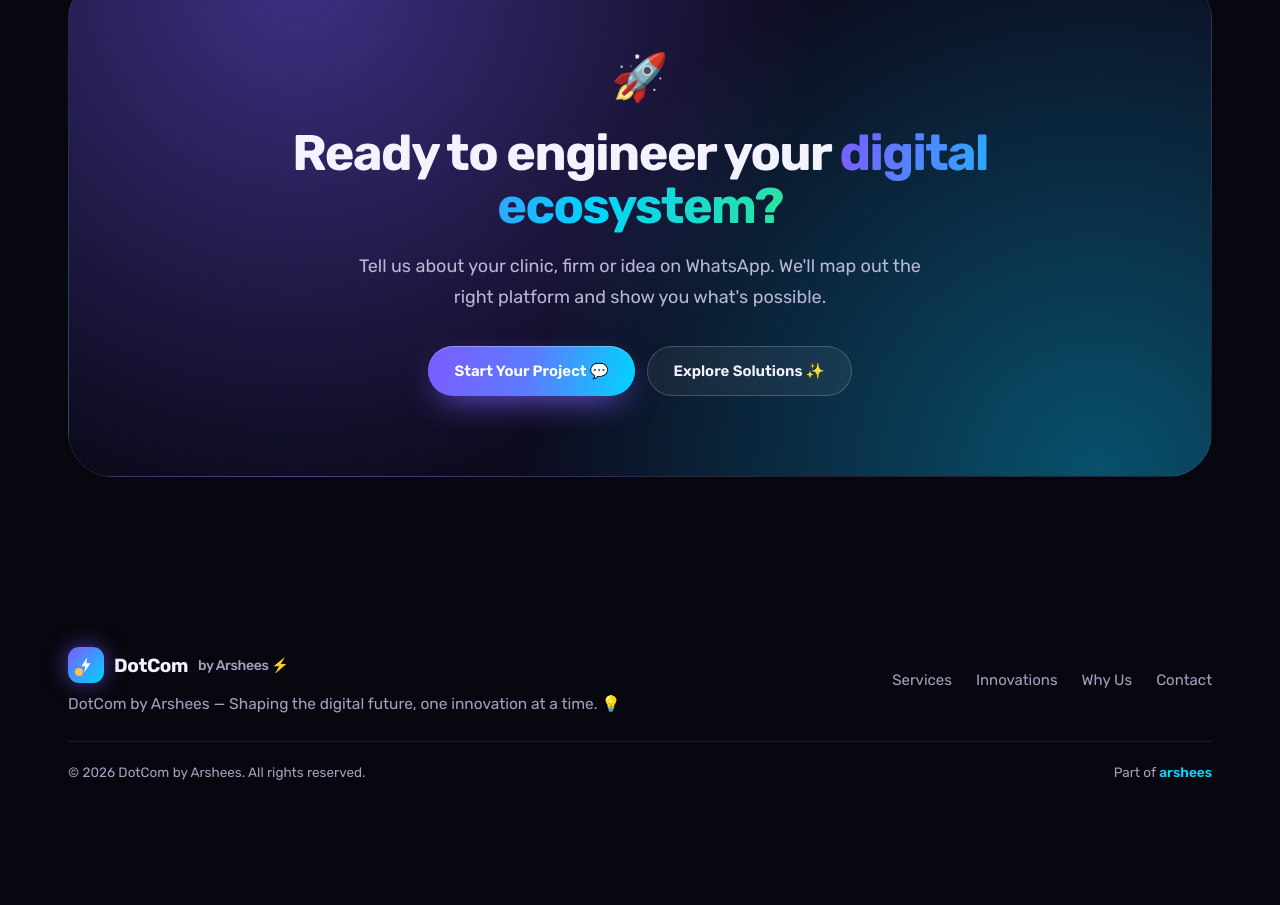
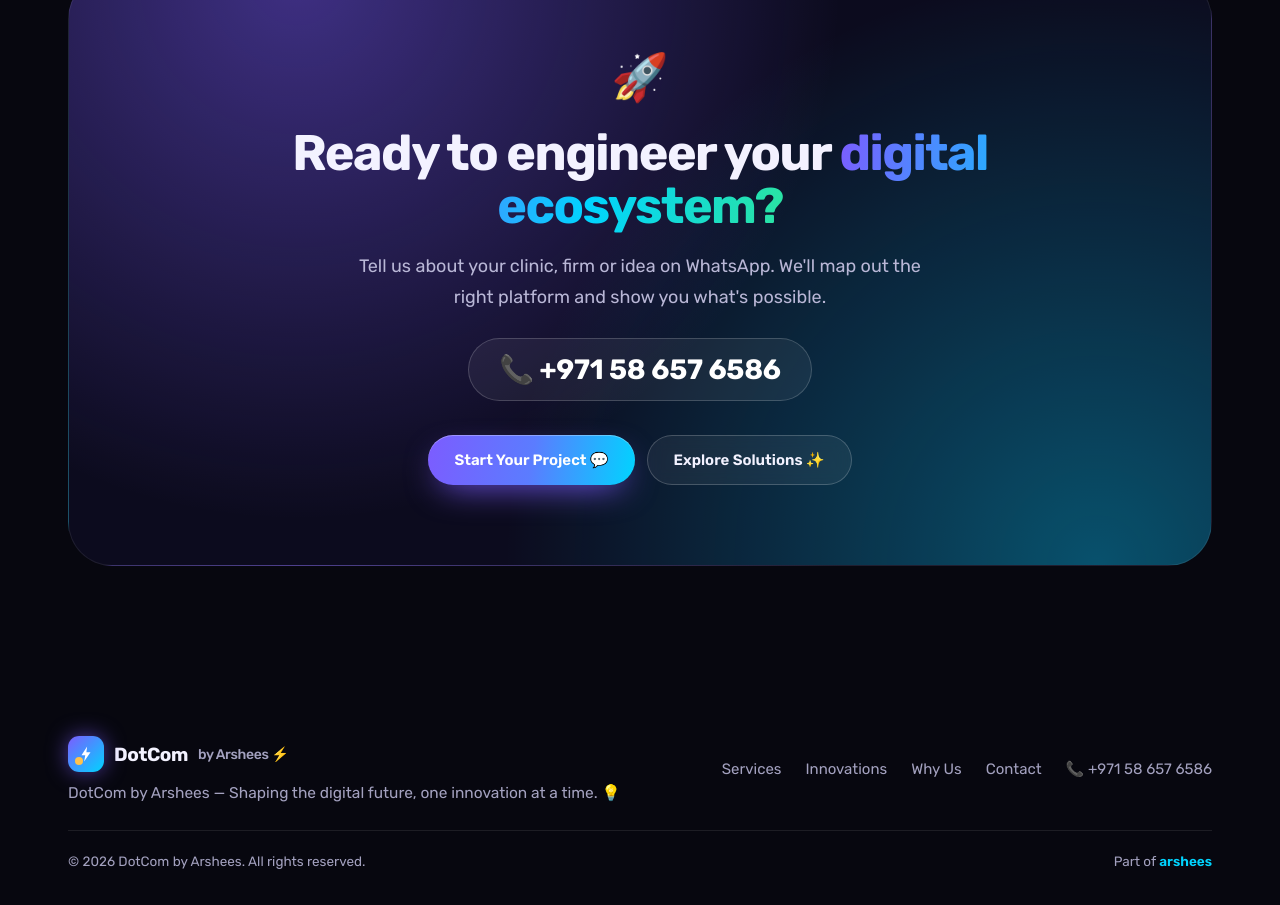
Before and after one commit to drmirshadck/arshees, a plain HTML site: page dotcom/index.html in a window 1280 px wide. Shown: the part 3566-4471 px from the top of the page. Before the commit the page ends 4382 px from the top, so only its background shows below. Drawn offline with Linux system fonts and the light colour scheme.

Commit message:
Add files via upload

```diff
--- a/dotcom/index.html
+++ b/dotcom/index.html
@@ -130,6 +130,9 @@ h2{font-size:50px;line-height:1.06;font-weight:700;margin-top:16px}
 .cta p{max-width:600px;margin:18px auto 0;font-size:18px;line-height:1.7;color:#B9B7D6}
 .cta .btns{display:flex;flex-wrap:wrap;justify-content:center;gap:12px;margin-top:34px}
 .cta .btn-o{color:#F3F2FF!important;border-color:rgba(255,255,255,.2);background:rgba(255,255,255,.06)}
+.phone{display:inline-block;margin-top:26px;font-size:28px;font-weight:700;letter-spacing:-.01em;text-decoration:none;color:#fff;padding:14px 30px;border-radius:999px;border:1px solid rgba(255,255,255,.18);background:rgba(255,255,255,.06)}
+.phone:hover{border-color:var(--c)}
+@media (max-width:600px){.phone{font-size:21px;padding:12px 22px}}
 .rocket{font-size:46px;display:inline-block;animation:fl 4s ease-in-out infinite}
 /* footer */
 .ftr{padding:60px 0 36px}
@@ -368,6 +371,7 @@ h2{font-size:50px;line-height:1.06;font-weight:700;margin-top:16px}
 <span class="rocket">🚀</span>
 <h2>Ready to engineer your <span class="grad">digital ecosystem?</span></h2>
 <p>Tell us about your clinic, firm or idea on WhatsApp. We'll map out the right platform and show you what's possible.</p>
+<a class="phone" href="tel:+971586576586">📞 +971 58 657 6586</a>
 <div class="btns"><a class="btn btn-p" data-wa href="#">Start Your Project 💬</a><a class="btn btn-o" href="#services">Explore Solutions ✨</a></div>
 </div>
 </div></section>
@@ -377,7 +381,7 @@ h2{font-size:50px;line-height:1.06;font-weight:700;margin-top:16px}
 <div class="fgrid">
 <div><a class="logo" href="./"><span class="mk"><svg width="18" height="18" viewBox="0 0 24 24" aria-hidden="true"><path d="M13.5 2 6 13.5h5L9.5 22 18 9.5h-5.5z" fill="#fff"/></svg></span>DotCom <small>by Arshees ⚡</small></a>
 <p class="ftag">DotCom by Arshees — Shaping the digital future, one innovation at a time. 💡</p></div>
-<div class="flinks"><a href="#services">Services</a><a href="#innovations">Innovations</a><a href="#why">Why Us</a><a href="#contact">Contact</a></div>
+<div class="flinks"><a href="#services">Services</a><a href="#innovations">Innovations</a><a href="#why">Why Us</a><a href="#contact">Contact</a><a href="tel:+971586576586">📞 +971 58 657 6586</a></div>
 </div>
 <div class="fbot"><span>© 2026 DotCom by Arshees. All rights reserved.</span><span>Part of <a href="../">arshees</a></span></div>
 </div></footer>
@@ -385,7 +389,7 @@ h2{font-size:50px;line-height:1.06;font-weight:700;margin-top:16px}
 
 <script>
 (function(){
- var NUM='971565645048', msg="Hi DotCom by Arshees! I'd like to start a project.";
+ var NUM='971586576586', msg="Hi DotCom by Arshees! I'd like to start a project.";
  document.querySelectorAll('[data-wa]').forEach(function(a){a.href='https://wa.me/'+NUM+'?text='+encodeURIComponent(msg);a.target='_blank';a.rel='noopener'});
  var root=document.documentElement, tog=document.getElementById('tog');
  function sync(){tog.textContent=root.getAttribute('data-theme')==='dark'?'☀️':'🌙'}
```
